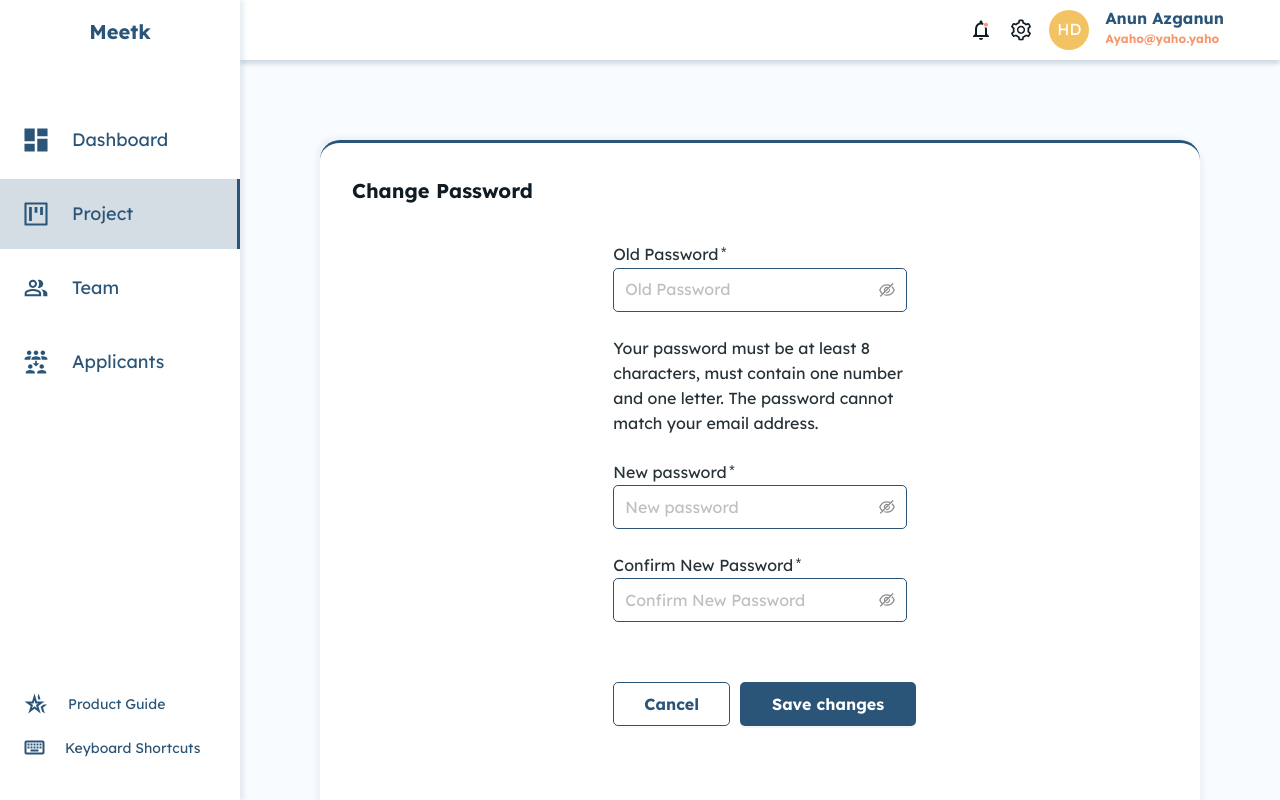
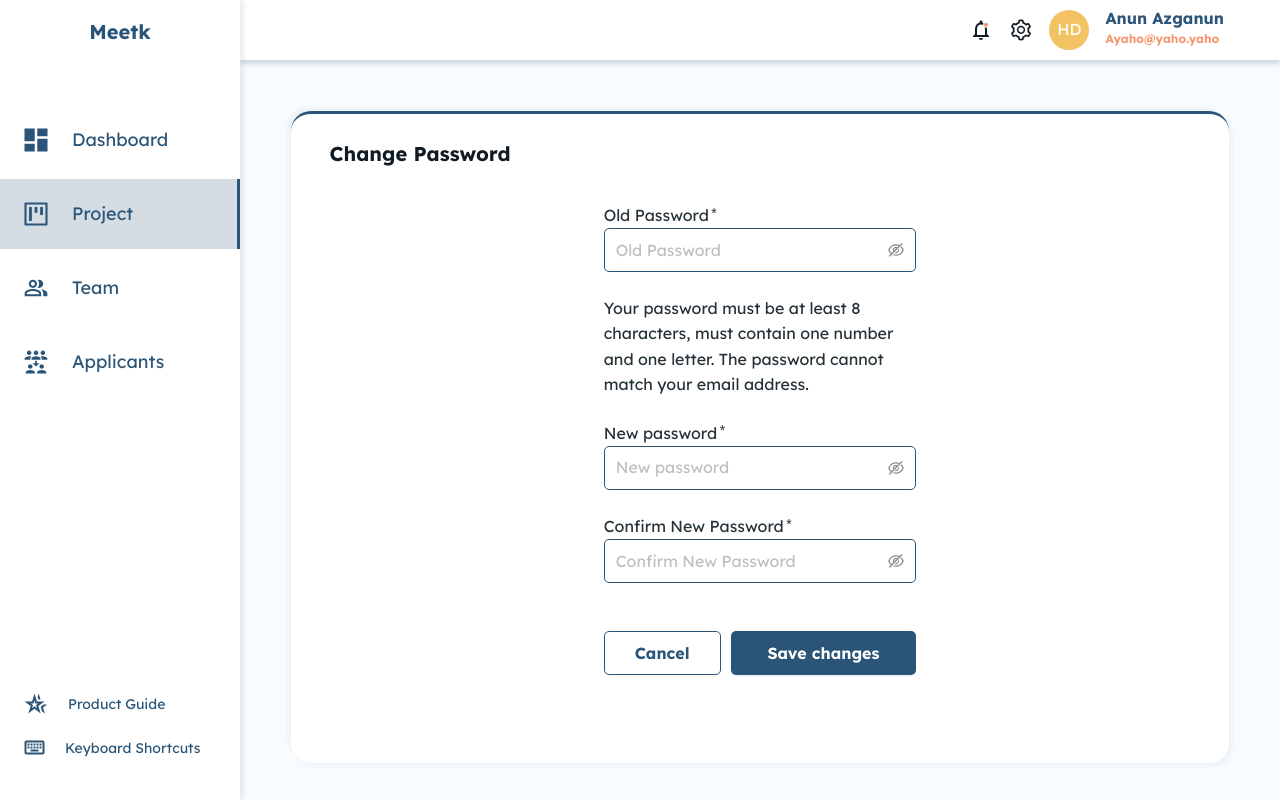
Before and after one commit to vlo111/kpi, a React (Create React App) app: page /change-password-profile in a window 1280 px wide. Built offline with nearby package versions, Linux system fonts and the light colour scheme.

Commit message:
px oe vw

```diff
--- a/src/components/Header/ChangePassword/index.tsx
+++ b/src/components/Header/ChangePassword/index.tsx
@@ -13,7 +13,7 @@ const ChangePassword: React.FC = () => {
     border-top: 3px solid var(--dark-border-ultramarine);
     box-shadow: var(--base-box-shadow);
     border-radius: 20px;
-    margin: 80px 80px 0px 80px;
+    margin: 4vw 4vw 0px 4vw;
 
 
 
@@ -22,24 +22,21 @@ const ChangePassword: React.FC = () => {
       justify-content: space-around;
       width: 100%;
       grid-gap: 10px;
-      margin-bottom: 85px;
+      margin-bottom: 8vh;
     }
     p{
         font-weight: var(--font-bold);
         font-size: var(--headline-font-size);
         color: var(--dark-1);
         position: relative;
-        top: 32px;
-        left: 32px;
+        top: 3vh;
+        left: 3vw;
         width: 37%;
-        margin-bottom: 68px;
+        margin-bottom: 7.2vh;
     }
     .text{
         font-size: var(--base-font-size);
         color: var(--dark-2);
-    }
-    .inputStayle{
-      margin-bottom: 60px;
     }
   `
   const navigate = useNavigate()
@@ -56,7 +53,7 @@ const ChangePassword: React.FC = () => {
               }}
               autoComplete="off"
               layout="vertical"
-            ><div className='inputStayle'>
+            ><div style={{ marginBottom: '6vh' }}>
               <Form.Item
                 name="Old Password"
                 label="Old Password"
--- a/src/components/Header/UserProfile/index.tsx
+++ b/src/components/Header/UserProfile/index.tsx
@@ -14,14 +14,14 @@ const Content = styled(Layout)`
   border-top: 3px solid var(--dark-border-ultramarine);
   box-shadow: var(--base-box-shadow);
   border-radius: 20px;
-  margin: 80px 80px 0px 80px;
+  margin: 4vw 4vw 0px 4vw;
 
   .userInfo {
     .manager-icon{
-      font-size: 100px;
+      font-size: clamp(6rem,3vw,21rem);
       height: clamp(14rem, 17vw, 24rem);
       width: clamp(14rem, 17vw, 24rem);
-      margin-bottom: 80px;
+       margin-bottom: 8vh;;
     }
   }
   .userMiddleName{
@@ -43,8 +43,8 @@ const UserProfile: React.FC = () => {
   const navigate = useNavigate()
   return (
       <Content>
-          <Col style={{ top: '36px', marginLeft: 'auto', padding: '0 36px' }}> <a onClick={onEditedPublishProject}><Edit className='editSvg'/></a></Col>
-        <Row style={{ marginTop: '90px', paddingLeft: ' 60px', justifyContent: 'space-between' }}>
+          <Col style={{ top: '4vh', marginLeft: 'auto', padding: '0 4vh' }}> <a onClick={onEditedPublishProject}><Edit className='editSvg'/></a></Col>
+        <Row style={{ marginTop: '9vh', paddingLeft: '3.3vw', justifyContent: 'space-between' }}>
           <Col className="userInfo">
             <Col>
             <ManagerIcon letter="AA" color="#F3C262" /></Col>
@@ -53,10 +53,10 @@ const UserProfile: React.FC = () => {
           </Col>
           <Col style={{ width: '66%' }}>
             <div >
-              <Title level={5} style={{ fontSize: 'var(--large-hedline-font-size)', color: 'var(--dark-border-ultramarine)', fontWeight: 'var(--font-normal)' }} >Anun Azganun</Title>
+              <Title level={5} style={{ fontSize: 'clamp(1rem, 5vw, 3rem)', color: 'var(--dark-border-ultramarine)', fontWeight: 'var(--font-normal)' }} >Anun Azganun</Title>
          <EditProfile isOpenCreateActivityModal={isOpenCreateActivityModal} setIsOpenCreateActivityModal={setIsOpenCreateActivityModal}/>
             </div>
-            <Row gutter={[60, 11]} style={{ color: 'var(--dark-2)', fontSize: 'var(--font-size-semilarge)' }}>
+            <Row gutter={[60, 11]} style={{ color: 'var(--dark-2)', fontSize: ' clamp(1rem, 1.8vw, 3rem)' }}>
                   <div>
                         <Col>E-mail:</Col>
                         <Col>Phone:</Col>
```
